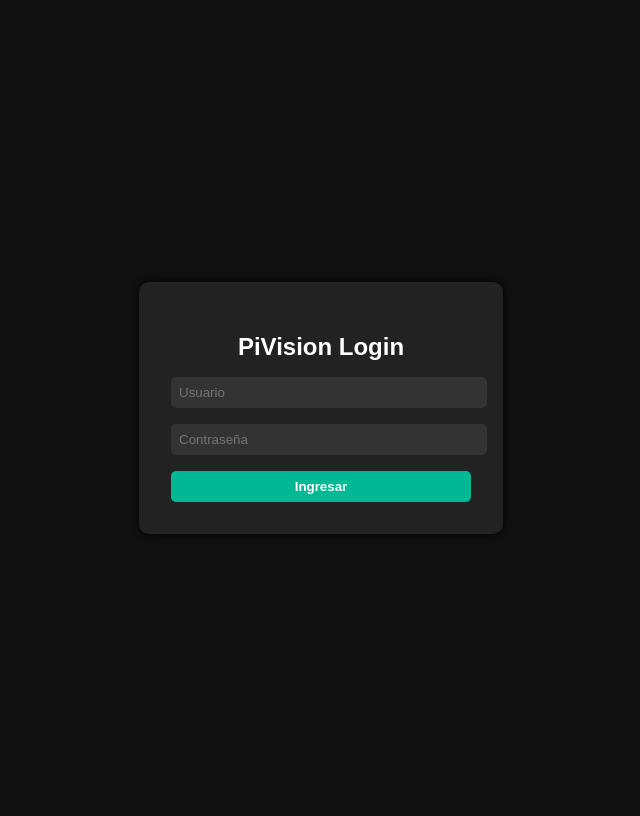
After one commit to LFRC19/PiVision-IA, a Flask app: page /login in a window 1280 px wide. The commit adds this page. Shown: the whole page, without its empty margins (319-959 px from the left). Run offline with Flask 3, Linux system fonts and the light colour scheme.

Commit message:
feat: autenticación de usuarios, protección de rutas y mejora visual del panel

```diff
--- a/app/__init__.py
+++ b/app/__init__.py
@@ -1,8 +1,6 @@
-# app/__init__.py
-
 import os
 from pathlib import Path
-from flask import Flask, render_template
+from flask import Flask, render_template, redirect, url_for, session
 from app.multi_camera_manager import MultiCameraManager
 from app.camera_manager import CameraManager  # usado para detectar
 
@@ -13,6 +11,9 @@ def create_app():
         static_folder='static',
         template_folder='templates'
     )
+
+    # 🔐 Clave secreta para sesiones
+    app.secret_key = "clave_super_secreta_123"  # cambia por una clave segura y privada
 
     # 2) Configuración
     base_dir    = Path(__file__).resolve().parent.parent
@@ -40,14 +41,18 @@ def create_app():
     # ← Esta línea es CRUCIAL para que Blueprint acceda
     app.camera_manager = manager
 
-    # 5) Página raíz (opcional)
+    # 5) Página raíz → Redirigir a login si no hay sesión
     @app.route('/')
     def home():
+        if 'user_id' not in session:
+            return redirect(url_for('auth.login'))
         return render_template('index.html', camera_ids=device_ids)
 
-    # 6) Registrar Blueprint
+    # 6) Registrar Blueprints
     from app.routes.dashboard import dashboard_bp
+    from app.routes.auth import auth_bp  # blueprint de login/logout
     app.register_blueprint(dashboard_bp, url_prefix='/dashboard')
+    app.register_blueprint(auth_bp)
 
     # 7) Liberar recursos al cerrar
     @app.teardown_appcontext
--- /dev/null
+++ b/app/routes/auth.py
@@ -0,0 +1,61 @@
+from flask import Blueprint, render_template, request, redirect, url_for, session, flash
+import sqlite3
+from werkzeug.security import check_password_hash
+
+auth_bp = Blueprint('auth', __name__)
+
+DB_PATH = "pivision.db"  # Asegúrate que coincida con tu ruta de base de datos
+
+# Página de Login
+@auth_bp.route('/login', methods=['GET', 'POST'])
+def login():
+    if request.method == 'POST':
+        username = request.form['username']
+        password = request.form['password']
+
+        conn = sqlite3.connect(DB_PATH)
+        cursor = conn.cursor()
+        cursor.execute("SELECT id, username, password_hash, role FROM users WHERE username = ?", (username,))
+        user = cursor.fetchone()
+        conn.close()
+
+        if user and check_password_hash(user[2], password):
+            session['user_id'] = user[0]
+            session['username'] = user[1]
+            session['role'] = user[3]
+            flash("Inicio de sesión exitoso", "success")
+            return redirect(url_for('dashboard.index'))  # Ajusta según tu ruta principal
+        else:
+            flash("Credenciales inválidas", "danger")
+
+    return render_template('login.html')
+
+
+# Logout
+@auth_bp.route('/logout')
+def logout():
+    session.clear()
+    flash("Sesión cerrada correctamente", "info")
+    return redirect(url_for('auth.login'))
+
+
+# Decorador para rutas protegidas
+from functools import wraps
+
+def login_required(f):
+    @wraps(f)
+    def wrapper(*args, **kwargs):
+        if 'user_id' not in session:
+            flash("Debes iniciar sesión", "warning")
+            return redirect(url_for('auth.login'))
+        return f(*args, **kwargs)
+    return wrapper
+
+def admin_required(f):
+    @wraps(f)
+    def wrapper(*args, **kwargs):
+        if session.get('role') != 'admin':
+            flash("Acceso restringido a administradores", "danger")
+            return redirect(url_for('dashboard.index'))
+        return f(*args, **kwargs)
+    return wrapper
--- /dev/null
+++ b/app/templates/login.html
@@ -0,0 +1,72 @@
+<!DOCTYPE html>
+<html lang="es">
+<head>
+    <meta charset="UTF-8">
+    <title>Iniciar Sesión - PiVision AI</title>
+    <meta name="viewport" content="width=device-width, initial-scale=1">
+    <style>
+        body {
+            font-family: sans-serif;
+            background-color: #111;
+            color: #fff;
+            display: flex;
+            justify-content: center;
+            align-items: center;
+            height: 100vh;
+        }
+        .login-container {
+            background-color: #222;
+            padding: 2rem;
+            border-radius: 10px;
+            box-shadow: 0 0 10px #000;
+            width: 300px;
+        }
+        .login-container h2 {
+            margin-bottom: 1rem;
+            text-align: center;
+        }
+        input[type="text"],
+        input[type="password"] {
+            width: 100%;
+            padding: 0.5rem;
+            margin-bottom: 1rem;
+            border: none;
+            border-radius: 5px;
+            background-color: #333;
+            color: white;
+        }
+        button {
+            width: 100%;
+            padding: 0.5rem;
+            border: none;
+            border-radius: 5px;
+            background-color: #00b894;
+            color: white;
+            font-weight: bold;
+            cursor: pointer;
+        }
+        .flash-message {
+            color: #ff7675;
+            text-align: center;
+            margin-bottom: 1rem;
+        }
+    </style>
+</head>
+<body>
+    <div class="login-container">
+        <h2>PiVision Login</h2>
+        {% with messages = get_flashed_messages(with_categories=true) %}
+          {% if messages %}
+            {% for category, message in messages %}
+              <div class="flash-message">{{ message }}</div>
+            {% endfor %}
+          {% endif %}
+        {% endwith %}
+        <form method="POST">
+            <input type="text" name="username" placeholder="Usuario" required>
+            <input type="password" name="password" placeholder="Contraseña" required>
+            <button type="submit">Ingresar</button>
+        </form>
+    </div>
+</body>
+</html>
```
Also changed, not shown: app/routes/dashboard.py (+14 -6 lines), app/templates/index.html (+62 -18 lines), init_users.py (added, +32 -0 lines), README.md, pivision.db (added).
